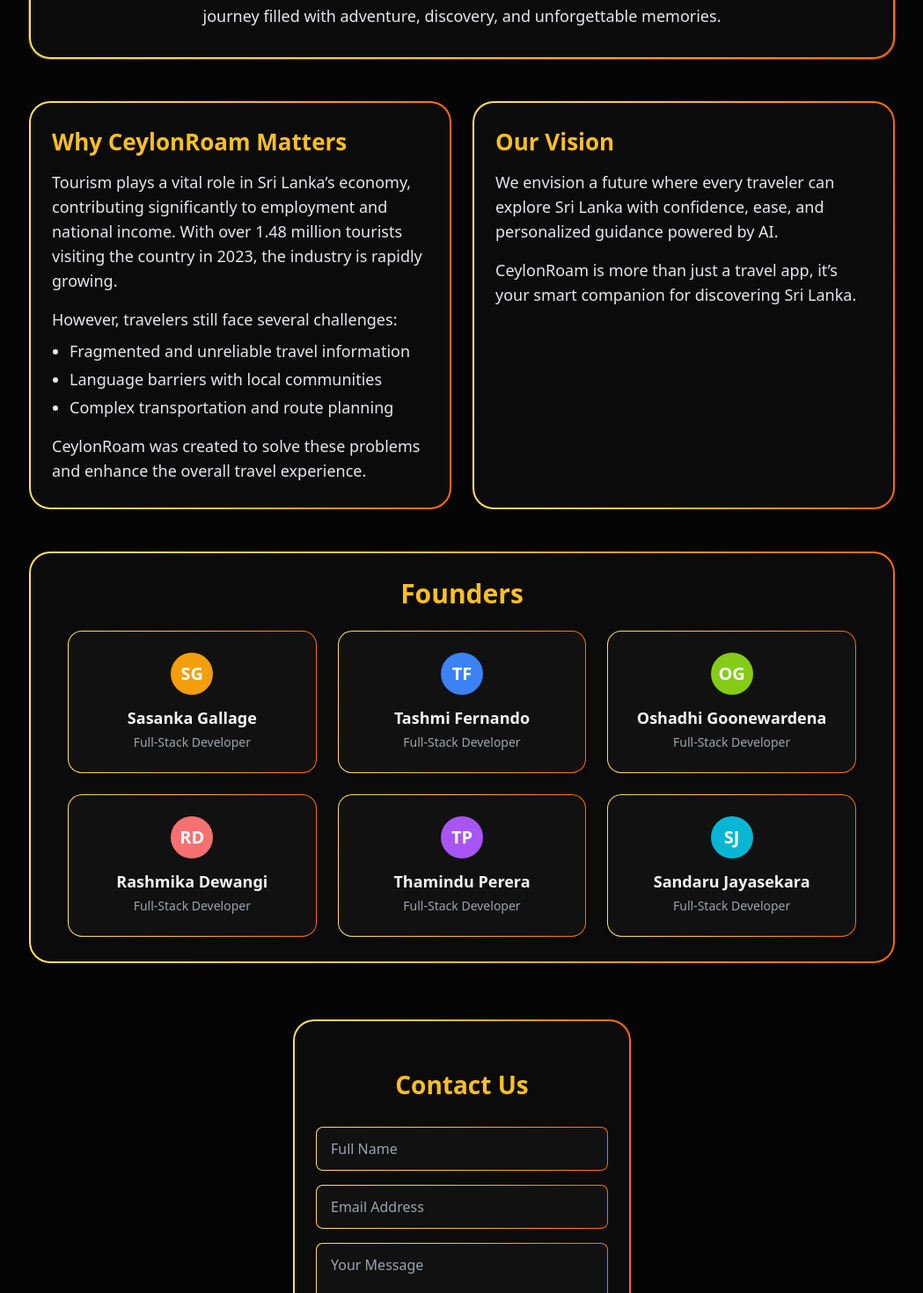
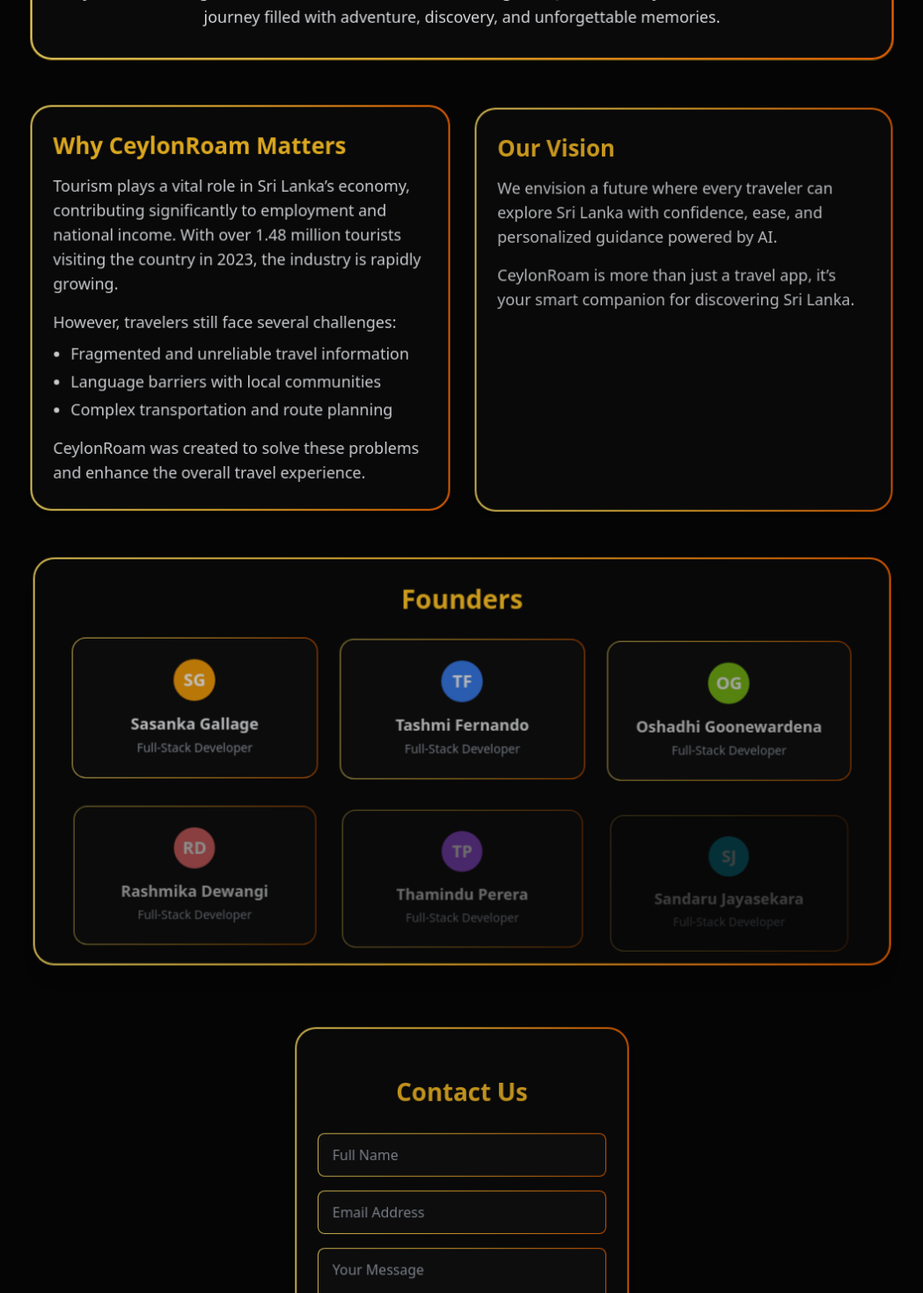
Before and after one commit to sigallage/CeylonRoam, a React (Vite) app in the folder frontend/: page /about-us in a window 1280 px wide. Shown: the part 620-2090 px from the top of the page at 88% size, without its empty margins (115-1164 px from the left). Built offline with nearby package versions, Linux system fonts and the light colour scheme; no server answers; what @capacitor/core would draw is missing.

Commit message:
Added scroll reveal animation on About page

```diff
--- a/frontend/src/pages/about/aboutUs.jsx
+++ b/frontend/src/pages/about/aboutUs.jsx
@@ -1,4 +1,44 @@
-import React, { useMemo, useState } from "react";
+import React, { useEffect, useMemo, useRef, useState } from "react";
+
+const RevealOnScroll = ({ as: Component = "div", children, className = "", delay = 0 }) => {
+  const ref = useRef(null);
+  const [isVisible, setIsVisible] = useState(false);
+
+  useEffect(() => {
+    const node = ref.current;
+    if (!node) return;
+
+    if (typeof IntersectionObserver === "undefined") {
+      setIsVisible(true);
+      return;
+    }
+
+    const observer = new IntersectionObserver(
+      ([entry]) => {
+        setIsVisible(entry.isIntersecting);
+      },
+      { threshold: 0.16 }
+    );
+
+    observer.observe(node);
+
+    return () => observer.disconnect();
+  }, []);
+
+  return (
+    <Component
+      ref={ref}
+      style={{ transitionDelay: `${delay}ms` }}
+      className={[
+        className,
+        "transition-all duration-700 ease-out will-change-transform",
+        isVisible ? "opacity-100 translate-y-0 scale-100" : "opacity-0 translate-y-6 scale-95",
+      ].join(" ")}
+    >
+      {children}
+    </Component>
+  );
+};
 
 const AboutUs = () => {
   const [form, setForm] = useState({ name: "", email: "", message: "", rating: 0 });
@@ -65,7 +105,10 @@
   return (
     <div className="min-h-screen bg-[#050505]">
       <div className="max-w-5xl mx-auto px-5 py-10">
-        <div className="rounded-3xl border-2 border-transparent px-6 py-8 mb-12 shadow-[0_0_0_1px_rgba(251,191,36,0.35)] bg-[linear-gradient(#0b0b0b,#0b0b0b),linear-gradient(90deg,#ffe066_0%,#ffc233_45%,#ff6a00_100%)] [background-origin:border-box] [background-clip:padding-box,border-box]">
+        <RevealOnScroll
+          delay={0}
+          className="rounded-3xl border-2 border-transparent px-6 py-8 mb-12 shadow-[0_0_0_1px_rgba(251,191,36,0.35)] bg-[linear-gradient(#0b0b0b,#0b0b0b),linear-gradient(90deg,#ffe066_0%,#ffc233_45%,#ff6a00_100%)] [background-origin:border-box] [background-clip:padding-box,border-box]"
+        >
           <h1 className="text-center text-[#fbbf24] mb-7 text-4xl md:text-5xl font-semibold tracking-wide">
             ABOUT US
           </h1>
@@ -87,10 +130,13 @@
             ceylon.roam144@gmail.com and let’s make travel better together. Join us on CeylonRoam and embark on a
             journey filled with adventure, discovery, and unforgettable memories.
           </p>
-        </div>
+        </RevealOnScroll>
 
         <div className="grid gap-6 mb-12 md:grid-cols-2">
-          <div className="rounded-3xl border-2 border-transparent px-6 py-7 shadow-md bg-[linear-gradient(#0b0b0b,#0b0b0b),linear-gradient(90deg,#ffe066_0%,#ffc233_45%,#ff6a00_100%)] [background-origin:border-box] [background-clip:padding-box,border-box]">
+          <RevealOnScroll
+            delay={80}
+            className="rounded-3xl border-2 border-transparent px-6 py-7 shadow-md bg-[linear-gradient(#0b0b0b,#0b0b0b),linear-gradient(90deg,#ffe066_0%,#ffc233_45%,#ff6a00_100%)] [background-origin:border-box] [background-clip:padding-box,border-box]"
+          >
             <h2 className="text-[#fbbf24] text-2xl md:text-[26px] mb-4 font-semibold">
               Why CeylonRoam Matters
             </h2>
@@ -107,9 +153,12 @@
             <p className="text-gray-200 text-base md:text-lg leading-relaxed">
               CeylonRoam was created to solve these problems and enhance the overall travel experience.
             </p>
-          </div>
+          </RevealOnScroll>
 
-          <div className="rounded-3xl border-2 border-transparent px-6 py-7 shadow-md bg-[linear-gradient(#0b0b0b,#0b0b0b),linear-gradient(90deg,#ffe066_0%,#ffc233_45%,#ff6a00_100%)] [background-origin:border-box] [background-clip:padding-box,border-box]">
+          <RevealOnScroll
+            delay={160}
+            className="rounded-3xl border-2 border-transparent px-6 py-7 shadow-md bg-[linear-gradient(#0b0b0b,#0b0b0b),linear-gradient(90deg,#ffe066_0%,#ffc233_45%,#ff6a00_100%)] [background-origin:border-box] [background-clip:padding-box,border-box]"
+          >
             <h2 className="text-[#fbbf24] text-2xl md:text-[26px] mb-4 font-semibold">
               Our Vision
             </h2>
@@ -120,59 +169,89 @@
             <p className="text-gray-200 text-base md:text-lg leading-relaxed">
               CeylonRoam is more than just a travel app, it’s your smart companion for discovering Sri Lanka.
             </p>
-          </div>
+          </RevealOnScroll>
         </div>
 
-        <div className="mt-10 mb-10 rounded-3xl border-2 border-transparent px-6 py-7 shadow-xl bg-[linear-gradient(#0b0b0b,#0b0b0b),linear-gradient(90deg,#ffe066_0%,#ffc233_45%,#ff6a00_100%)] [background-origin:border-box] [background-clip:padding-box,border-box]">
+        <RevealOnScroll
+          delay={140}
+          className="mt-10 mb-10 rounded-3xl border-2 border-transparent px-6 py-7 shadow-xl bg-[linear-gradient(#0b0b0b,#0b0b0b),linear-gradient(90deg,#ffe066_0%,#ffc233_45%,#ff6a00_100%)] [background-origin:border-box] [background-clip:padding-box,border-box]"
+        >
           <h2 className="text-center text-[#fbbf24] text-2xl md:text-3xl font-semibold mb-6">Founders</h2>
           <ul className="grid gap-6 max-w-4xl mx-auto list-none p-0 md:grid-cols-3">
-            <li className="text-center rounded-2xl border border-transparent p-6 flex flex-col items-center transition duration-200 hover:shadow-2xl hover:-translate-y-1 hover:scale-[1.03] shadow-md bg-[linear-gradient(#111111,#111111),linear-gradient(90deg,#ffe066_0%,#ffc233_45%,#ff6a00_100%)] [background-origin:border-box] [background-clip:padding-box,border-box]">
+            <RevealOnScroll
+              as="li"
+              delay={0}
+              className="text-center rounded-2xl border border-transparent p-6 flex flex-col items-center transition duration-200 hover:shadow-2xl hover:-translate-y-1 hover:scale-[1.03] shadow-md bg-[linear-gradient(#111111,#111111),linear-gradient(90deg,#ffe066_0%,#ffc233_45%,#ff6a00_100%)] [background-origin:border-box] [background-clip:padding-box,border-box]"
+            >
               <div className="bg-amber-500 text-white rounded-full w-12 h-12 flex items-center justify-center text-xl font-bold">
                 SG
               </div>
               <div className="font-semibold mt-3 text-lg text-gray-100">Sasanka Gallage</div>
               <div className="text-gray-400 mt-1 text-sm">Full-Stack Developer</div>
-            </li>
-            <li className="text-center rounded-2xl border border-transparent p-6 flex flex-col items-center transition duration-200 hover:shadow-2xl hover:-translate-y-1 hover:scale-[1.03] shadow-md bg-[linear-gradient(#111111,#111111),linear-gradient(90deg,#ffe066_0%,#ffc233_45%,#ff6a00_100%)] [background-origin:border-box] [background-clip:padding-box,border-box]">
+            </RevealOnScroll>
+            <RevealOnScroll
+              as="li"
+              delay={80}
+              className="text-center rounded-2xl border border-transparent p-6 flex flex-col items-center transition duration-200 hover:shadow-2xl hover:-translate-y-1 hover:scale-[1.03] shadow-md bg-[linear-gradient(#111111,#111111),linear-gradient(90deg,#ffe066_0%,#ffc233_45%,#ff6a00_100%)] [background-origin:border-box] [background-clip:padding-box,border-box]"
+            >
               <div className="bg-blue-500 text-white rounded-full w-12 h-12 flex items-center justify-center text-xl font-bold">
                 TF
               </div>
               <div className="font-semibold mt-3 text-lg text-gray-100">Tashmi Fernando</div>
               <div className="text-gray-400 mt-1 text-sm">Full-Stack Developer</div>
-            </li>
-            <li className="text-center rounded-2xl border border-transparent p-6 flex flex-col items-center transition duration-200 hover:shadow-2xl hover:-translate-y-1 hover:scale-[1.03] shadow-md bg-[linear-gradient(#111111,#111111),linear-gradient(90deg,#ffe066_0%,#ffc233_45%,#ff6a00_100%)] [background-origin:border-box] [background-clip:padding-box,border-box]">
+            </RevealOnScroll>
+            <RevealOnScroll
+              as="li"
+              delay={160}
+              className="text-center rounded-2xl border border-transparent p-6 flex flex-col items-center transition duration-200 hover:shadow-2xl hover:-translate-y-1 hover:scale-[1.03] shadow-md bg-[linear-gradient(#111111,#111111),linear-gradient(90deg,#ffe066_0%,#ffc233_45%,#ff6a00_100%)] [background-origin:border-box] [background-clip:padding-box,border-box]"
+            >
               <div className="bg-lime-500 text-white rounded-full w-12 h-12 flex items-center justify-center text-xl font-bold">
                 OG
               </div>
               <div className="font-semibold mt-3 text-lg text-gray-100">Oshadhi Goonewardena</div>
               <div className="text-gray-400 mt-1 text-sm">Full-Stack Developer</div>
-            </li>
-            <li className="text-center rounded-2xl border border-transparent p-6 flex flex-col items-center transition duration-200 hover:shadow-2xl hover:-translate-y-1 hover:scale-[1.03] shadow-md bg-[linear-gradient(#111111,#111111),linear-gradient(90deg,#ffe066_0%,#ffc233_45%,#ff6a00_100%)] [background-origin:border-box] [background-clip:padding-box,border-box]">
+            </RevealOnScroll>
+            <RevealOnScroll
+              as="li"
+              delay={240}
+              className="text-center rounded-2xl border border-transparent p-6 flex flex-col items-center transition duration-200 hover:shadow-2xl hover:-translate-y-1 hover:scale-[1.03] shadow-md bg-[linear-gradient(#111111,#111111),linear-gradient(90deg,#ffe066_0%,#ffc233_45%,#ff6a00_100%)] [background-origin:border-box] [background-clip:padding-box,border-box]"
+            >
               <div className="bg-red-400 text-white rounded-full w-12 h-12 flex items-center justify-center text-xl font-bold">
                 RD
               </div>
               <div className="font-semibold mt-3 text-lg text-gray-100">Rashmika Dewangi</div>
               <div className="text-gray-400 mt-1 text-sm">Full-Stack Developer</div>
-            </li>
-            <li className="text-center rounded-2xl border border-transparent p-6 flex flex-col items-center transition duration-200 hover:shadow-2xl hover:-translate-y-1 hover:scale-[1.03] shadow-md bg-[linear-gradient(#111111,#111111),linear-gradient(90deg,#ffe066_0%,#ffc233_45%,#ff6a00_100%)] [background-origin:border-box] [background-clip:padding-box,border-box]">
+            </RevealOnScroll>
+            <RevealOnScroll
+              as="li"
+              delay={320}
+              className="text-center rounded-2xl border border-transparent p-6 flex flex-col items-center transition duration-200 hover:shadow-2xl hover:-translate-y-1 hover:scale-[1.03] shadow-md bg-[linear-gradient(#111111,#111111),linear-gradient(90deg,#ffe066_0%,#ffc233_45%,#ff6a00_100%)] [background-origin:border-box] [background-clip:padding-box,border-box]"
+            >
               <div className="bg-purple-500 text-white rounded-full w-12 h-12 flex items-center justify-center text-xl font-bold">
                 TP
               </div>
               <div className="font-semibold mt-3 text-lg text-gray-100">Thamindu Perera</div>
               <div className="text-gray-400 mt-1 text-sm">Full-Stack Developer</div>
-            </li>
-            <li className="text-center rounded-2xl border border-transparent p-6 flex flex-col items-center transition duration-200 hover:shadow-2xl hover:-translate-y-1 hover:scale-[1.03] shadow-md bg-[linear-gradient(#111111,#111111),linear-gradient(90deg,#ffe066_0%,#ffc233_45%,#ff6a00_100%)] [background-origin:border-box] [background-clip:padding-box,border-box]">
+            </RevealOnScroll>
+            <RevealOnScroll
+              as="li"
+              delay={400}
+              className="text-center rounded-2xl border border-transparent p-6 flex flex-col items-center transition duration-200 hover:shadow-2xl hover:-translate-y-1 hover:scale-[1.03] shadow-md bg-[linear-gradient(#111111,#111111),linear-gradient(90deg,#ffe066_0%,#ffc233_45%,#ff6a00_100%)] [background-origin:border-box] [background-clip:padding-box,border-box]"
+            >
               <div className="bg-cyan-500 text-white rounded-full w-12 h-12 flex items-center justify-center text-xl font-bold">
                 SJ
               </div>
               <div className="font-semibold mt-3 text-lg text-gray-100">Sandaru Jayasekara</div>
               <div className="text-gray-400 mt-1 text-sm">Full-Stack Developer</div>
-            </li>
+            </RevealOnScroll>
           </ul>
-        </div>
+        </RevealOnScroll>
 
         <div className="mt-16 flex justify-center">
-          <div className="rounded-3xl border-2 border-transparent px-6 py-8 max-w-sm w-full flex flex-col items-center shadow-lg bg-[linear-gradient(#0b0b0b,#0b0b0b),linear-gradient(90deg,#ffe066_0%,#ffc233_45%,#ff6a00_100%)] [background-origin:border-box] [background-clip:padding-box,border-box]">
+          <RevealOnScroll
+            delay={180}
+            className="rounded-3xl border-2 border-transparent px-6 py-8 max-w-sm w-full flex flex-col items-center shadow-lg bg-[linear-gradient(#0b0b0b,#0b0b0b),linear-gradient(90deg,#ffe066_0%,#ffc233_45%,#ff6a00_100%)] [background-origin:border-box] [background-clip:padding-box,border-box]"
+          >
             <div className="mb-6">{/* Icon removed */}</div>
             <h2 className="text-center text-2xl md:text-[28px] font-bold text-[#fbbf24] mb-8">Contact Us</h2>
             <form onSubmit={handleSubmit} className="w-full space-y-4">
@@ -236,7 +315,7 @@
               <p className="text-center text-green-600 mt-5">Thank you for your feedback!</p>
             )}
           </form>
-        </div>
+        </RevealOnScroll>
       </div>
       </div>
     </div>
```
